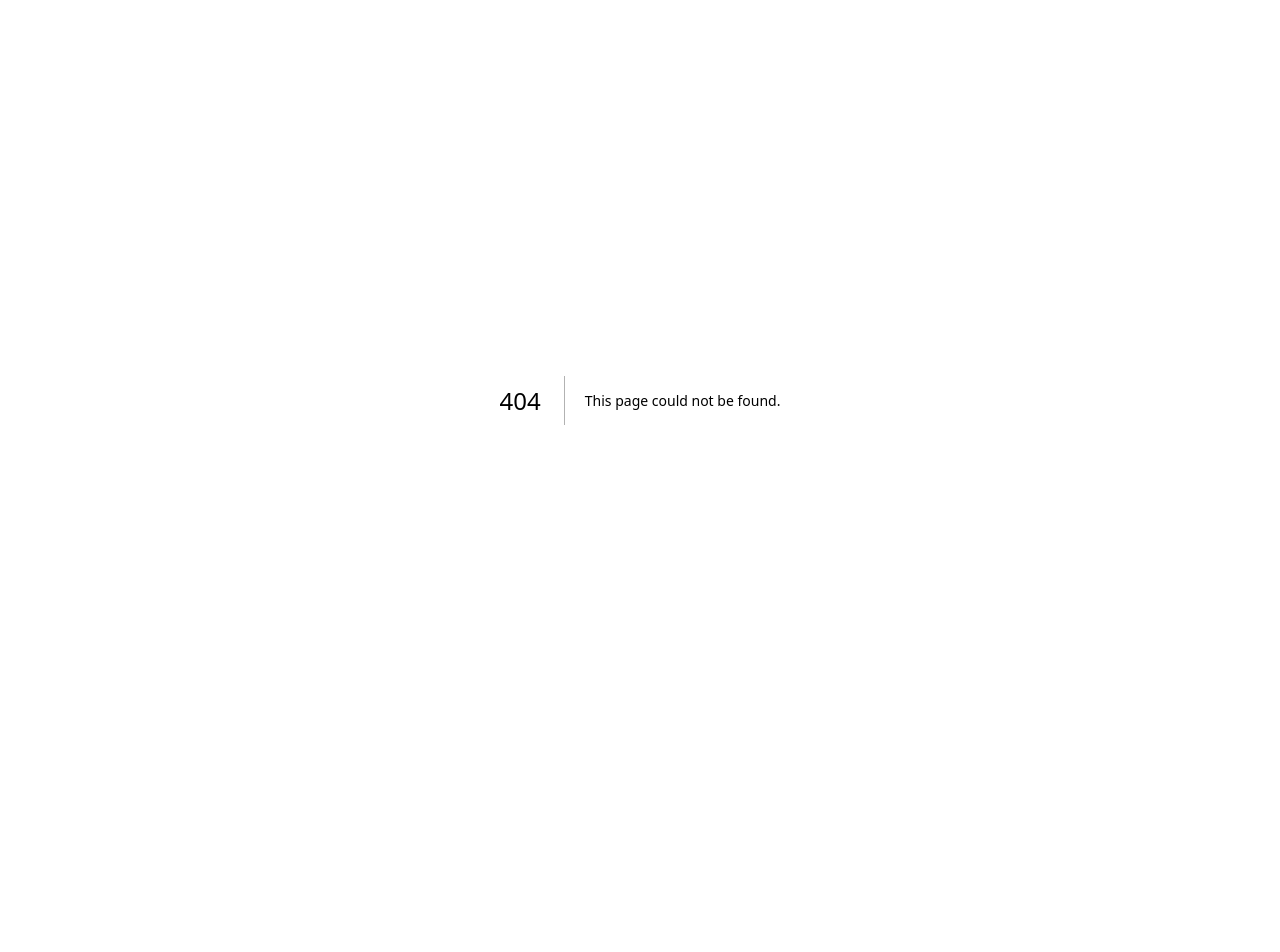
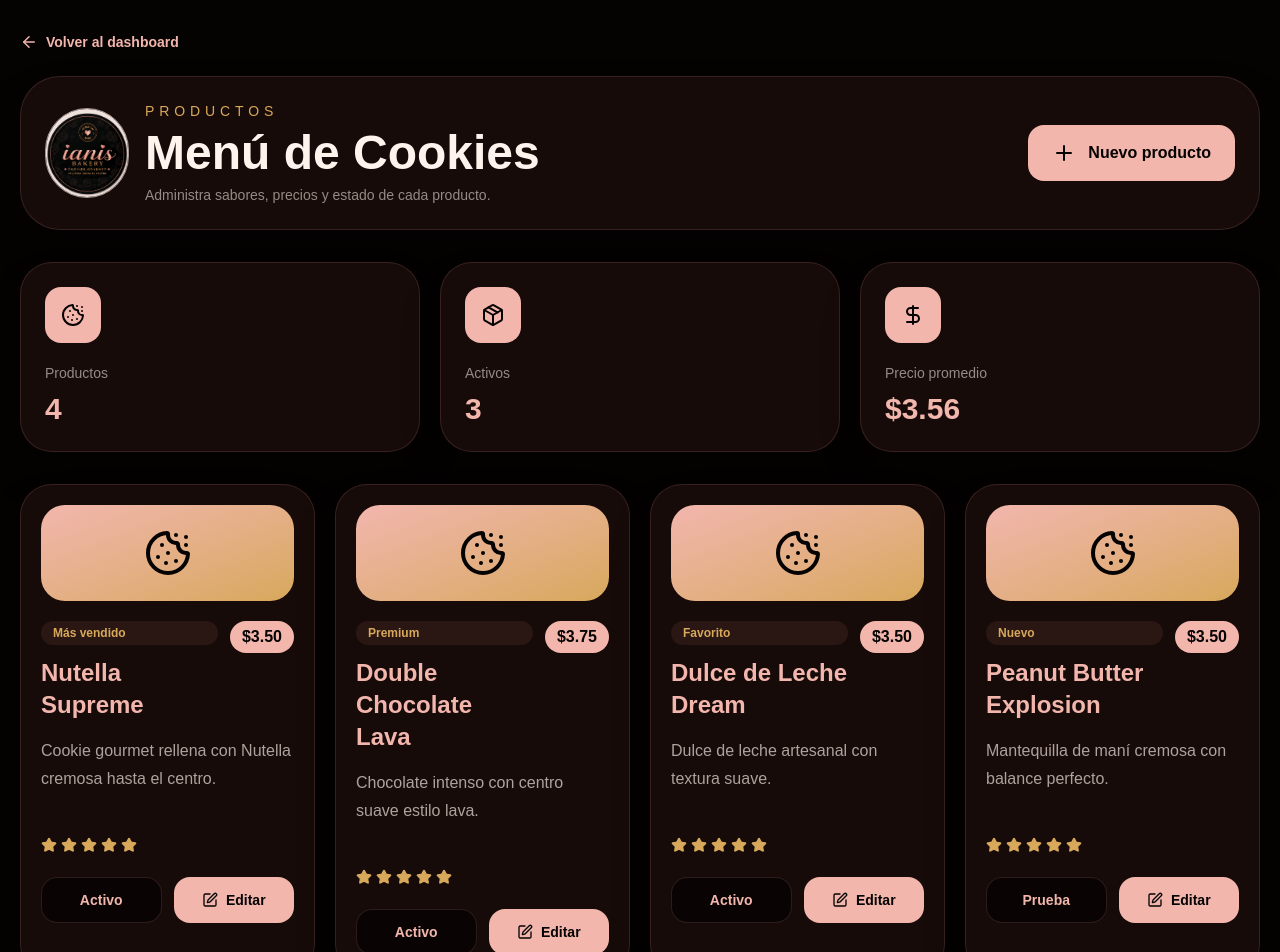
Before and after one commit to jesusfernandez515-design/ianis-bakery, a Next.js app: page /admin/products in a window 1280 px wide. Before the commit this address had no page. Shown: the top 952 px of the page. Before the commit the page ends 800 px from the top, so only its background shows below. Built offline with nearby package versions, Linux system fonts and the light colour scheme.

Commit message:
Create premium products management page

```diff
--- /dev/null
+++ b/app/admin/products/page.tsx
@@ -0,0 +1,166 @@
+import Image from "next/image";
+import Link from "next/link";
+import {
+  ArrowLeft,
+  Cookie,
+  DollarSign,
+  Edit,
+  Package,
+  Plus,
+  Star,
+} from "lucide-react";
+
+const products = [
+  {
+    name: "Nutella Supreme",
+    price: "$3.50",
+    status: "Activo",
+    tag: "Más vendido",
+    desc: "Cookie gourmet rellena con Nutella cremosa hasta el centro.",
+  },
+  {
+    name: "Double Chocolate Lava",
+    price: "$3.75",
+    status: "Activo",
+    tag: "Premium",
+    desc: "Chocolate intenso con centro suave estilo lava.",
+  },
+  {
+    name: "Dulce de Leche Dream",
+    price: "$3.50",
+    status: "Activo",
+    tag: "Favorito",
+    desc: "Dulce de leche artesanal con textura suave.",
+  },
+  {
+    name: "Peanut Butter Explosion",
+    price: "$3.50",
+    status: "Prueba",
+    tag: "Nuevo",
+    desc: "Mantequilla de maní cremosa con balance perfecto.",
+  },
+];
+
+export default function AdminProductsPage() {
+  return (
+    <main className="min-h-screen bg-[#050202] px-5 py-8 text-[#FFF3EE]">
+      <div className="fixed inset-0 -z-10 bg-[radial-gradient(circle_at_top_left,rgba(242,182,173,0.22),transparent_36%),radial-gradient(circle_at_bottom_right,rgba(216,168,91,0.14),transparent_38%)]" />
+
+      <div className="mx-auto max-w-7xl">
+        <Link
+          href="/admin"
+          className="mb-6 inline-flex items-center gap-2 text-sm font-black text-[#F2B6AD]"
+        >
+          <ArrowLeft size={18} />
+          Volver al dashboard
+        </Link>
+
+        <header className="rounded-[2.5rem] border border-[#E8A39A]/15 bg-[#1A0D0B]/90 p-6 shadow-2xl shadow-black/40">
+          <div className="flex flex-col gap-6 md:flex-row md:items-center md:justify-between">
+            <div className="flex items-center gap-4">
+              <Image
+                src="/logo-ianis.png"
+                alt="Ianis Bakery"
+                width={84}
+                height={84}
+                className="rounded-full border border-[#FFF3EE]/60 object-contain"
+                priority
+              />
+
+              <div>
+                <p className="text-sm uppercase tracking-[0.35em] text-[#D8A85B]">
+                  Productos
+                </p>
+                <h1 className="mt-2 text-4xl font-black md:text-5xl">
+                  Menú de Cookies
+                </h1>
+                <p className="mt-2 text-sm text-[#FFF3EE]/55">
+                  Administra sabores, precios y estado de cada producto.
+                </p>
+              </div>
+            </div>
+
+            <button className="inline-flex items-center justify-center gap-3 rounded-2xl bg-[#F2B6AD] px-6 py-4 font-black text-[#050202]">
+              <Plus />
+              Nuevo producto
+            </button>
+          </div>
+        </header>
+
+        <section className="mt-8 grid gap-5 md:grid-cols-3">
+          <Stat icon={<Cookie />} label="Productos" value="4" />
+          <Stat icon={<Package />} label="Activos" value="3" />
+          <Stat icon={<DollarSign />} label="Precio promedio" value="$3.56" />
+        </section>
+
+        <section className="mt-8 grid gap-5 md:grid-cols-2 xl:grid-cols-4">
+          {products.map((product) => (
+            <article
+              key={product.name}
+              className="rounded-[2rem] border border-[#E8A39A]/15 bg-[#1A0D0B]/90 p-5 shadow-2xl shadow-black/25"
+            >
+              <div className="mb-5 flex h-24 items-center justify-center rounded-[1.5rem] bg-gradient-to-br from-[#F2B6AD] to-[#D8A85B] text-[#050202]">
+                <Cookie size={48} />
+              </div>
+
+              <div className="flex items-start justify-between gap-3">
+                <div>
+                  <p className="rounded-full bg-[#2A1713] px-3 py-1 text-xs font-black text-[#D8A85B]">
+                    {product.tag}
+                  </p>
+                  <h2 className="mt-3 text-2xl font-black text-[#F2B6AD]">
+                    {product.name}
+                  </h2>
+                </div>
+
+                <p className="rounded-full bg-[#F2B6AD] px-3 py-1 font-black text-[#050202]">
+                  {product.price}
+                </p>
+              </div>
+
+              <p className="mt-4 min-h-20 leading-7 text-[#FFF3EE]/65">
+                {product.desc}
+              </p>
+
+              <div className="mt-5 flex items-center gap-1 text-[#D8A85B]">
+                {[1, 2, 3, 4, 5].map((star) => (
+                  <Star key={star} size={16} fill="currentColor" />
+                ))}
+              </div>
+
+              <div className="mt-6 grid grid-cols-2 gap-3">
+                <span className="rounded-2xl border border-[#E8A39A]/15 bg-[#050202]/70 px-4 py-3 text-center text-sm font-black text-[#F2B6AD]">
+                  {product.status}
+                </span>
+
+                <button className="inline-flex items-center justify-center gap-2 rounded-2xl bg-[#F2B6AD] px-4 py-3 text-sm font-black text-[#050202]">
+                  <Edit size={16} />
+                  Editar
+                </button>
+              </div>
+            </article>
+          ))}
+        </section>
+      </div>
+    </main>
+  );
+}
+function Stat({
+  icon,
+  label,
+  value,
+}: {
+  icon: React.ReactNode;
+  label: string;
+  value: string;
+}) {
+  return (
+    <div className="rounded-[2rem] border border-[#E8A39A]/15 bg-[#1A0D0B]/90 p-6 shadow-2xl shadow-black/30">
+      <div className="mb-5 flex h-14 w-14 items-center justify-center rounded-2xl bg-[#F2B6AD] text-[#050202]">
+        {icon}
+      </div>
+      <p className="text-sm text-[#FFF3EE]/55">{label}</p>
+      <p className="mt-2 text-3xl font-black text-[#F2B6AD]">{value}</p>
+    </div>
+  );
+}
```
